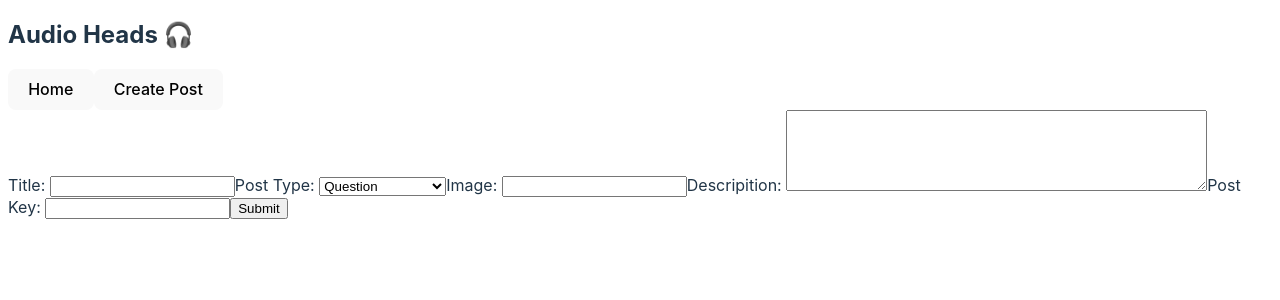
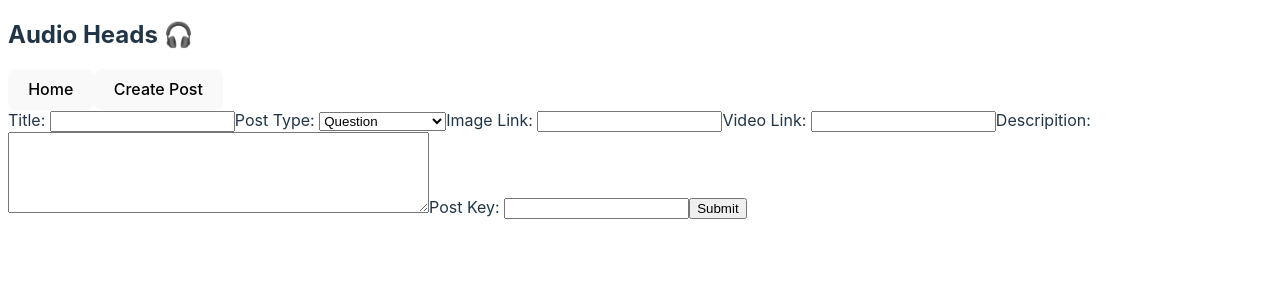
Before and after one commit to ethanpaneraa/audio-heads, a React (Vite) app: page /new-posts in a window 1280 px wide. Shown: the top 300 px of the page. Built offline with nearby package versions, Linux system fonts and the light colour scheme; no server answers; the database is empty.

Commit message:
adding smaller changes

```diff
--- a/src/Components/PostCard.jsx
+++ b/src/Components/PostCard.jsx
@@ -106,6 +106,12 @@ const PostCard = (props) => {
             <h4>Created: {props.postOrigin}</h4>
             <p>{props.postDesc}</p>
             <img src={props.postImage} alt="Image for this post" />
+            <video width="540" height="275" controls preload="auto">
+                <source src={props.postVideo}
+                        type="video/mp4"/>
+                <source src={props.postVideo}
+                        type="video/ogg"/>
+            </video>
             <div>
                 <button className="upvote button" onClick={Upvote}>🔼</button>
                 <h3>{upvotes}</h3>
--- a/src/Pages/creatPost.jsx
+++ b/src/Pages/creatPost.jsx
@@ -17,7 +17,8 @@ const CreatePost = () => {
         postImage: post.Image || "",
         postUpvotes: 0,
         postPassword: post.postPassword || "",
-        postType : post.postType || ""
+        postType : post.postType || "",
+        postVideo: post.postVideo || ""
         })
         .select();
 
@@ -49,12 +50,20 @@ const CreatePost = () => {
                     <option value="Opinion">Opinion</option>
                 </select>
 
-                <label htmlFor="Image">Image: </label>
+                <label htmlFor="Image">Image Link: </label>
                 <input
                 type="text"
                 id="Image"
                 name="Image"
                 value={post.Image}
+                onChange={onChange}
+                />
+                <label htmlFor="postVideo">Video Link: </label>
+                <input
+                type="text"
+                id="postVideo"
+                name="postVideo"
+                value={post.postVideo}
                 onChange={onChange}
                 />
                 <label htmlFor="desc">Descripition: </label>
```
